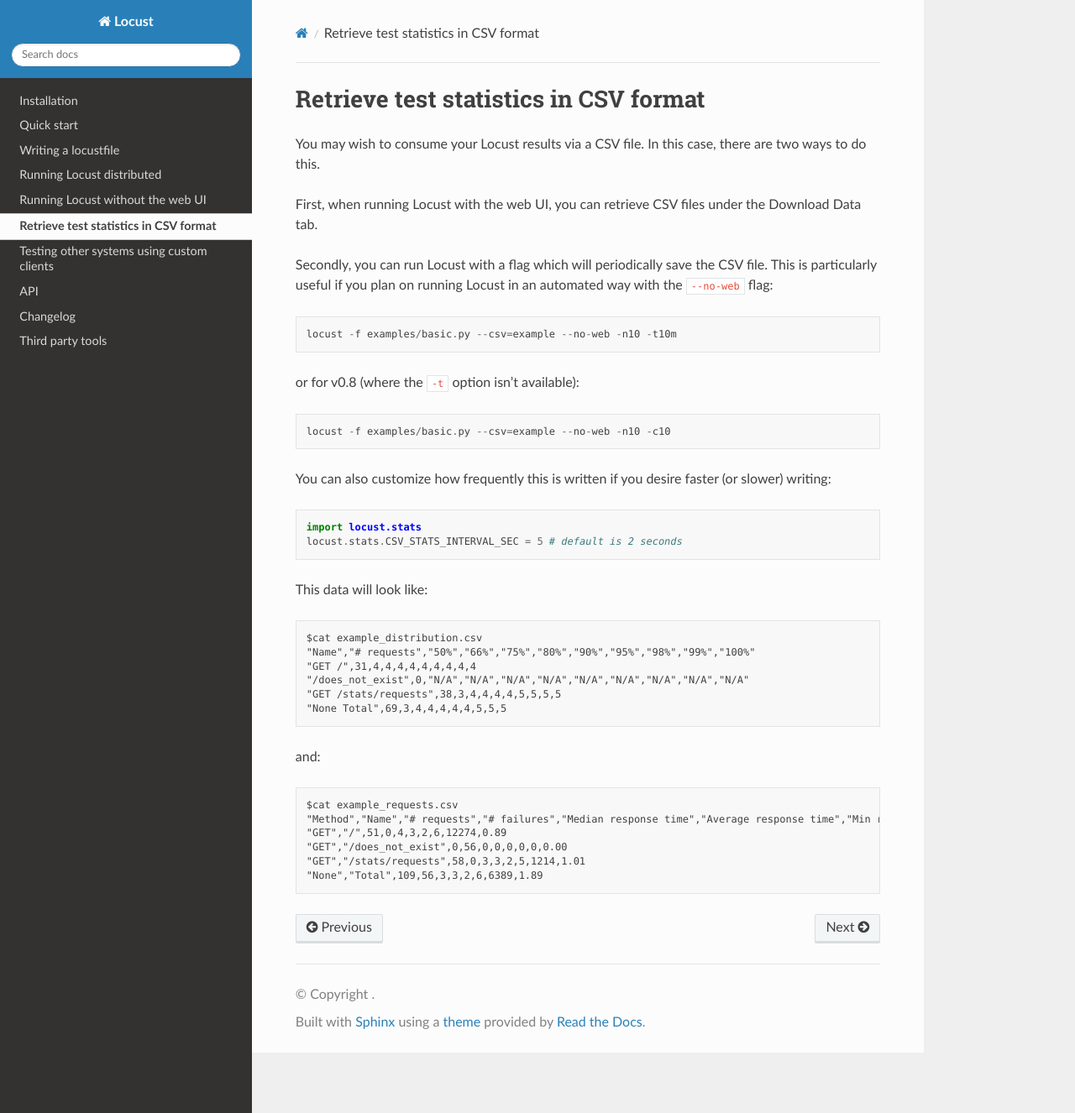
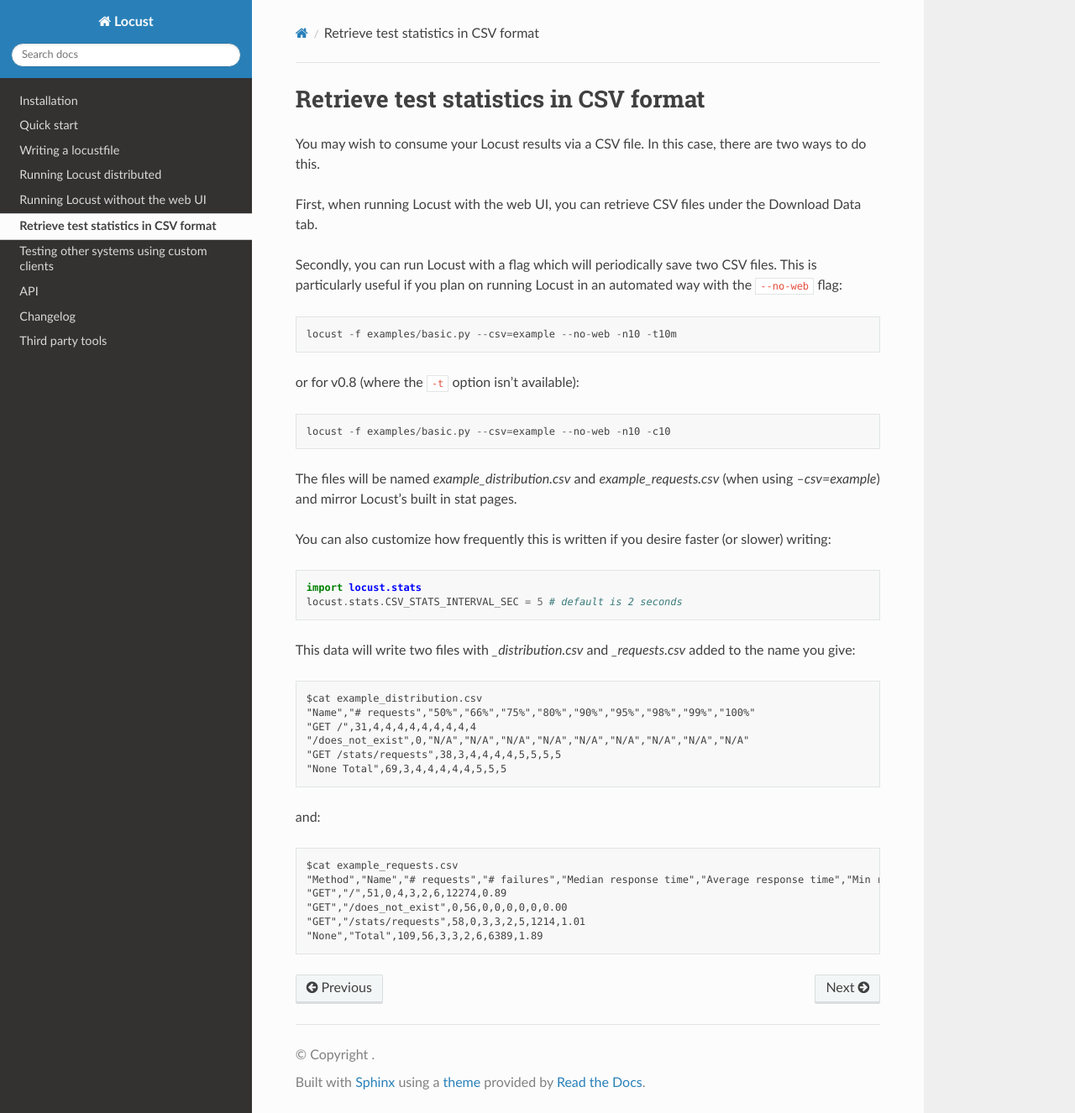
Before and after one commit to locustio/locust, a Sphinx documentation site: the page built from docs/retrieving-stats.rst, in a window 1280 px wide and 1326 px high. Shown: the whole window at 84% size. Built offline with Sphinx 7.4.7 and the Read the Docs theme 2.0.0, drawn with Linux system fonts in a browser that asks for light colours; pages that are not in the unit, such as notebooks, are missing from menus.

Commit message:
Docs: revise wording

```diff
--- a/docs/retrieving-stats.rst
+++ b/docs/retrieving-stats.rst
@@ -6,7 +6,7 @@
 
 First, when running Locust with the web UI, you can retrieve CSV files under the Download Data tab.
 
-Secondly, you can run Locust with a flag which will periodically save the CSV file. This is particularly useful
+Secondly, you can run Locust with a flag which will periodically save two CSV files. This is particularly useful
 if you plan on running Locust in an automated way with the ``--no-web`` flag::
 
     locust -f examples/basic.py --csv=example --no-web -n10 -t10m
@@ -15,12 +15,15 @@
 
     locust -f examples/basic.py --csv=example --no-web -n10 -c10
 
+
+The files will be named `example_distribution.csv` and `example_requests.csv` (when using `--csv=example`) and mirror Locust's built in stat pages.
+
 You can also customize how frequently this is written if you desire faster (or slower) writing::
 
     import locust.stats
     locust.stats.CSV_STATS_INTERVAL_SEC = 5 # default is 2 seconds
 
-This data will look like::
+This data will write two files with `_distribution.csv` and `_requests.csv` added to the name you give::
 
     $cat example_distribution.csv
     "Name","# requests","50%","66%","75%","80%","90%","95%","98%","99%","100%"
```
